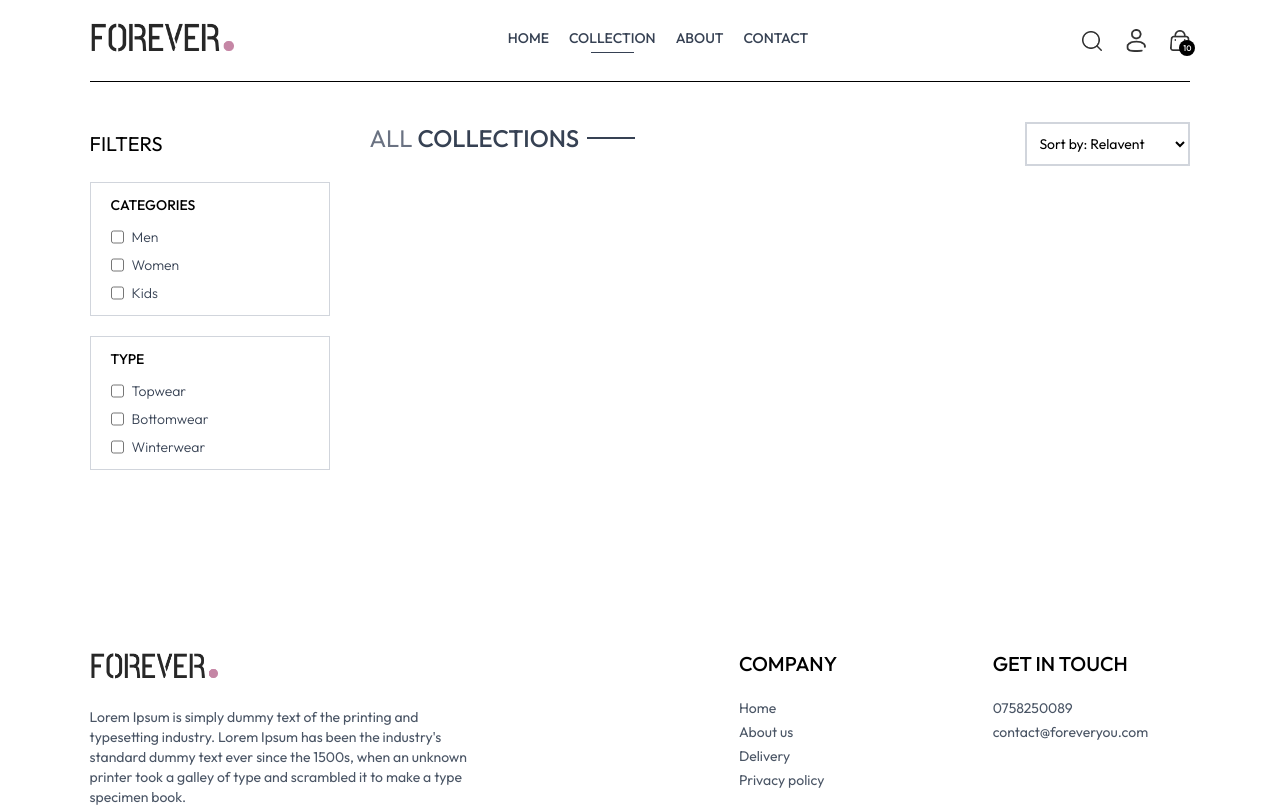
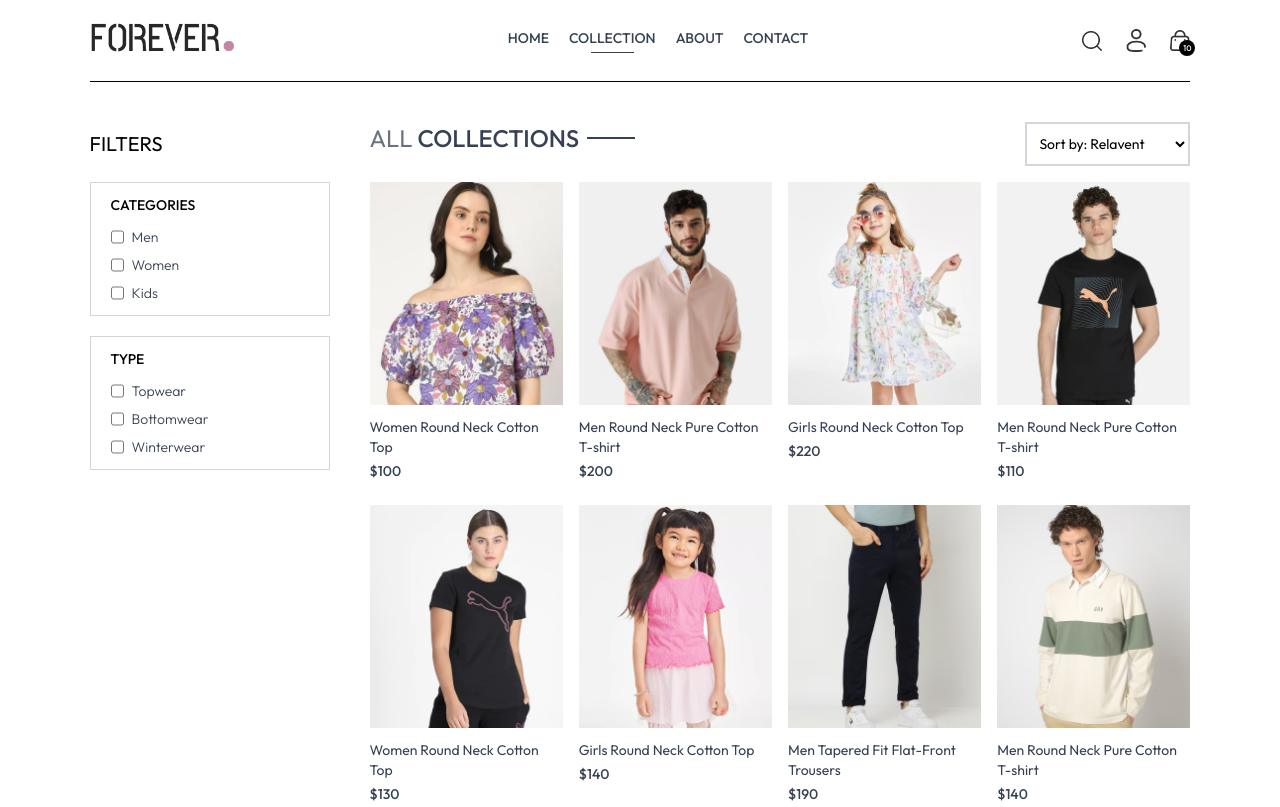
Before and after one commit to Kafoor-Nimas/ecommerce-app, a React (Vite) app in the folder frontend/: page /collection in a window 1280 px wide. Shown: the top 807 px of the page. Built offline with nearby package versions, Linux system fonts and the light colour scheme.

Commit message:
Map Products

```diff
--- a/frontend/src/pages/Collection.jsx
+++ b/frontend/src/pages/Collection.jsx
@@ -1,11 +1,17 @@
-import React, { useContext, useState } from "react";
+import React, { useContext, useEffect, useState } from "react";
 import { ShopContext } from "../context/ShopContext";
 import { assets } from "../assets/assets";
 import Title from "../components/Title";
+import ProductItem from "../components/ProductItem";
 
 const Collection = () => {
   const { products } = useContext(ShopContext);
   const [showFilter, setShowFilter] = useState(false);
+  const [filterProducts, setFilterProducts] = useState([]);
+
+  useEffect(() => {
+    setFilterProducts(products);
+  }, []);
 
   return (
     <div className="flex flex-col sm:flex-row gap-1 sm:gap-10 pt-10 border-t">
@@ -71,6 +77,19 @@
             <option value="high-low">Sort by: High to Low</option>
           </select>
         </div>
+
+        {/* Map Products */}
+        <div className="grid grid-cols-2 md:grid-cols-3 lg:grid-cols-4 gap-4 gap-y-6">
+          {filterProducts.map((item, index) => (
+            <ProductItem
+              key={index}
+              name={item.name}
+              id={item._id}
+              price={item.price}
+              image={item.image}
+            />
+          ))}
+        </div>
       </div>
     </div>
   );
```
